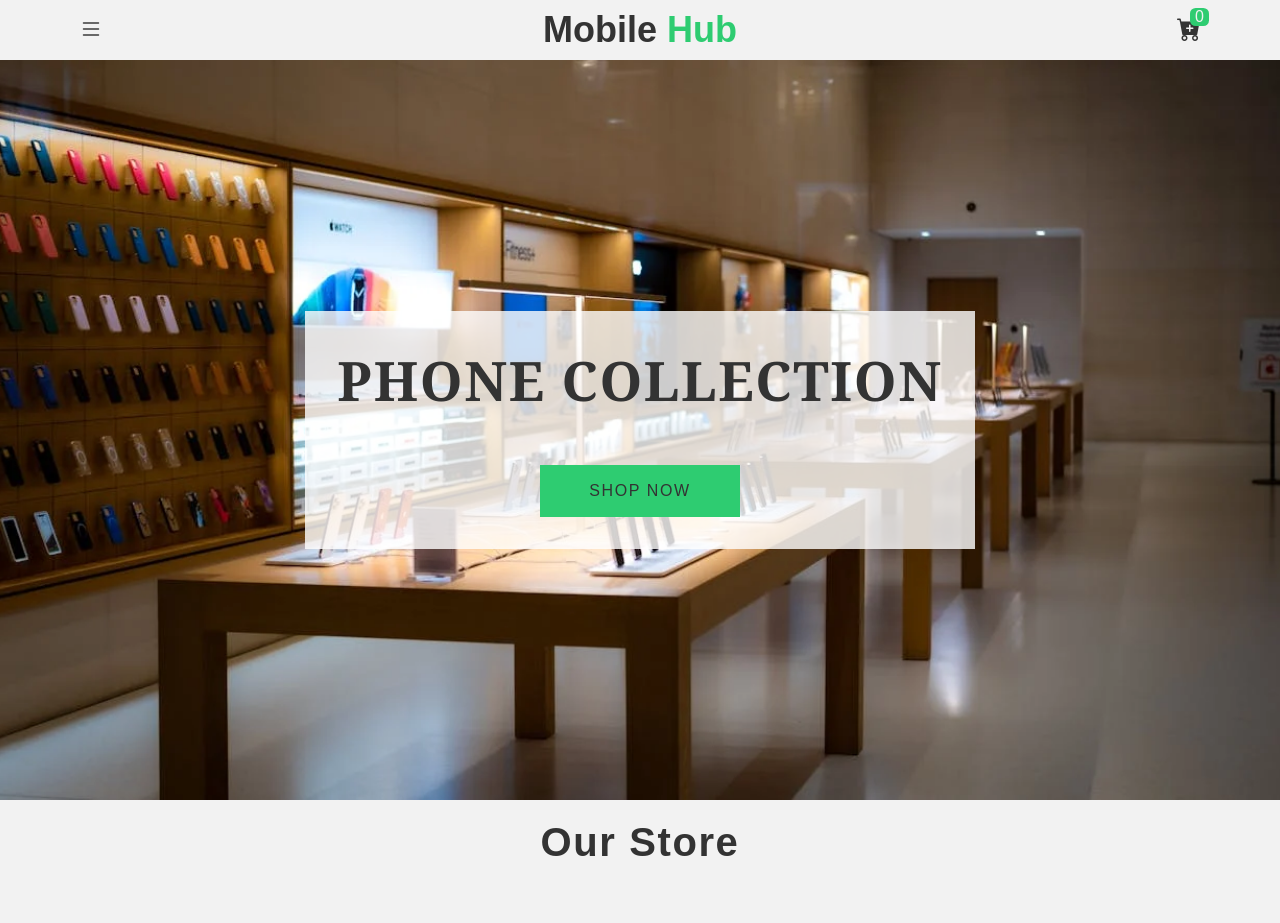
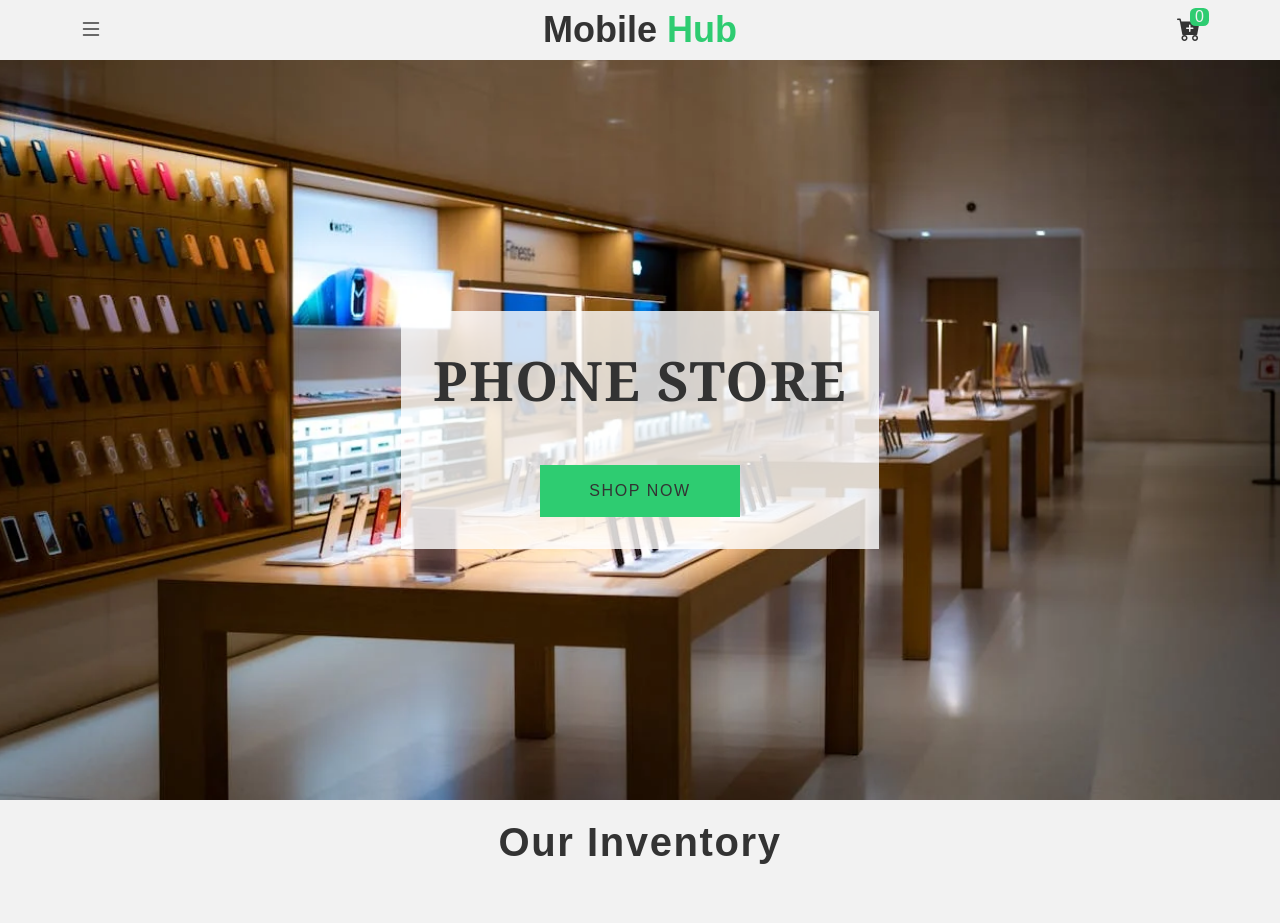
Before and after one commit to MLeko99/eCommerce, a plain HTML site: page index.html in a window 1280 px wide. Shown: the top 923 px of the page. Drawn offline with nearby package versions, Linux system fonts and the light colour scheme.

Commit message:
final html

```diff
--- a/index.html
+++ b/index.html
@@ -27,14 +27,14 @@
     </nav>
     <header class="hero">
       <div class="banner">
-        <h1 class="banner-title">PHONE COLLECTION</h1>
+        <h1 class="banner-title">PHONE STORE</h1>
         <button class="banner-btn">Shop now</button>
       </div>
     </header>
 
     <section class="product">
       <div class="section-title">
-        <h2>Our store</h2>
+        <h2>Our inventory</h2>
       </div>
       <div class="products-center">
         <!-- <article class="product">
```
